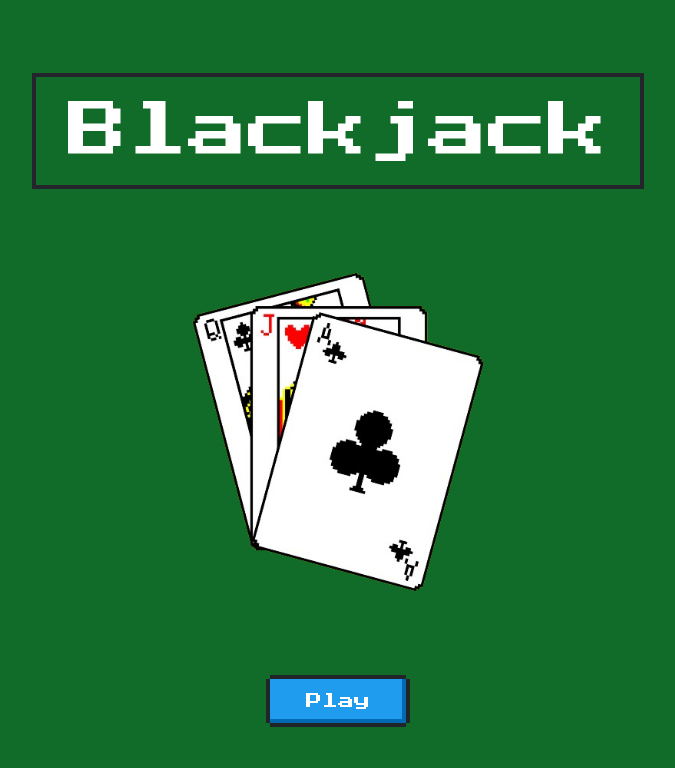
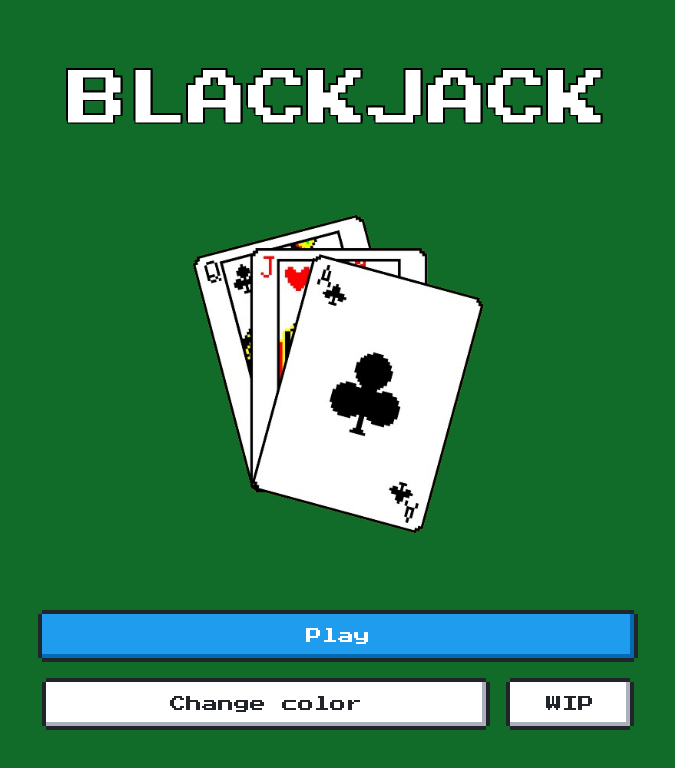
Before and after one commit to thebryanmartinez/blackjack, a React (Vite) app: page / in a window 1280 px wide. Shown: the top 768 px of the page, without its empty margins (302-977 px from the left). Built offline with nearby package versions, Linux system fonts and the light colour scheme.

Commit message:
feat: 🎸 add changing table color functionality

```diff
--- a/src/components/atoms/Layout.tsx
+++ b/src/components/atoms/Layout.tsx
@@ -1,3 +1,4 @@
+import { useTableTheme } from '@/contexts'
 import { ReactNode } from 'react'
 
 interface LayoutProps {
@@ -6,8 +7,10 @@ interface LayoutProps {
 }
 
 export const Layout = ({ children, className }: LayoutProps) => {
+  const { tableColor } = useTableTheme()
+
   return (
-    <main className={`bg-table-green h-dvh p-4 md:p-8 lg:p-12 ${className}`}>
+    <main className={`h-dvh p-4 md:p-8 lg:p-12 ${className} ${tableColor}`}>
       {children}
     </main>
   )
--- a/src/components/molecules/ChipAmount.tsx
+++ b/src/components/molecules/ChipAmount.tsx
@@ -53,7 +53,7 @@ const ChipAmount = ({
     <TooltipProvider>
       <Tooltip>
         <TooltipTrigger>
-          <Container
+          <div
             className={`flex w-fit items-center justify-center gap-4 ${borderStyle} ${scaleStyle}`}
           >
             {imagePosition === 'left' && (
@@ -76,7 +76,7 @@ const ChipAmount = ({
                 alt='Chips image'
               />
             )}
-          </Container>
+          </div>
         </TooltipTrigger>
         <TooltipContent side={tooltipSide}>
           <div className={`nes-balloon ${balloonStyle}`}>{tooltipText}</div>
--- a/src/constants/localStorage.constant.ts
+++ b/src/constants/localStorage.constant.ts
@@ -1,2 +1,3 @@
 export const CHIP_BALANCE = 'chip_balance'
 export const HIGH_SCORE = 'high_score'
+export const TABLE_COLOR = 'table_color'
--- a/src/constants/strings.constant.json
+++ b/src/constants/strings.constant.json
@@ -1,7 +1,8 @@
 {
   "home": {
     "title": "Blackjack",
-    "play": "Play"
+    "play": "Play",
+    "changeColor": "Change color"
   },
   "bet": {},
   "play": {
--- /dev/null
+++ b/src/contexts/TableThemeContext.tsx
@@ -0,0 +1,33 @@
+import { createContext, ReactNode, useContext, useState } from 'react'
+import { useTableColor } from '@/hooks'
+
+const TableColorContext = createContext({
+  tableColor: '',
+  toggleTableColor: () => {}
+})
+
+export const TableThemeProvider = ({ children }: { children: ReactNode }) => {
+  const { updateTableColor, color } = useTableColor()
+  const [tableColor, setTableColor] = useState(color || 'bg-table-green')
+
+  const colors = ['bg-table-green', 'bg-table-blue', 'bg-table-purple']
+
+  const toggleTableColor = () => {
+    setTableColor((prevColor) => {
+      const currentIndex = colors.indexOf(prevColor)
+      const nextIndex = (currentIndex + 1) % colors.length
+      updateTableColor(colors[nextIndex])
+      return colors[nextIndex]
+    })
+  }
+
+  return (
+    <TableColorContext.Provider value={{ tableColor, toggleTableColor }}>
+      {children}
+    </TableColorContext.Provider>
+  )
+}
+
+export const useTableTheme = () => {
+  return useContext(TableColorContext)
+}
--- /dev/null
+++ b/src/contexts/index.ts
@@ -0,0 +1 @@
+export * from './TableThemeContext'
--- a/src/hooks/index.ts
+++ b/src/hooks/index.ts
@@ -1,3 +1,4 @@
 export * from './useChipBalance'
 export * from './useBet'
 export * from './useHighScore'
+export * from './useTableColor'
--- /dev/null
+++ b/src/hooks/useTableColor.ts
@@ -0,0 +1,21 @@
+import { TABLE_COLOR } from '@/constants'
+import { useLayoutEffect } from 'react'
+
+export const useTableColor = () => {
+  const color = localStorage.getItem(TABLE_COLOR)
+
+  const updateTableColor = (color: string) => {
+    localStorage.setItem(TABLE_COLOR, color)
+  }
+
+  useLayoutEffect(() => {
+    if (!localStorage.getItem(TABLE_COLOR)) {
+      localStorage.setItem(TABLE_COLOR, 'bg-table-green')
+    }
+  }, [color])
+
+  return {
+    color,
+    updateTableColor
+  }
+}
--- a/src/main.tsx
+++ b/src/main.tsx
@@ -6,6 +6,7 @@ import { HelmetProvider } from 'react-helmet-async'
 import { QueryClient, QueryClientProvider } from '@tanstack/react-query'
 import '@fontsource/press-start-2p'
 import 'nes.css/css/nes.min.css'
+import { TableThemeProvider } from '@/contexts'
 
 export const queryClient = new QueryClient({
   defaultOptions: {
@@ -19,7 +20,9 @@ ReactDOM.createRoot(document.getElementById('root')!).render(
   <React.StrictMode>
     <QueryClientProvider client={queryClient}>
       <HelmetProvider>
-        <App />
+        <TableThemeProvider>
+          <App />
+        </TableThemeProvider>
       </HelmetProvider>
     </QueryClientProvider>
   </React.StrictMode>
--- a/src/routes/bet.route.tsx
+++ b/src/routes/bet.route.tsx
@@ -1,5 +1,5 @@
 import { createFileRoute } from '@tanstack/react-router'
-import { Layout, Typography, Button, Container } from '@components/atoms'
+import { Layout, Button } from '@components/atoms'
 import { useNavigate } from '@tanstack/react-router'
 import { Routes } from '@/constants'
 import { useState } from 'react'
@@ -9,7 +9,6 @@ import BlackChip from '@/assets/chips/chipBlack.png'
 import RedChip from '@/assets/chips/chipRed.png'
 import GreenChip from '@/assets/chips/chipGreen.png'
 import BlueChip from '@/assets/chips/chipBlue.png'
-import ChipsMedium from '@/assets/chips/chipsMedium.png'
 import ChipAmount from '@/components/molecules/ChipAmount'
 
 const CHIPS = [
--- a/src/routes/index.route.tsx
+++ b/src/routes/index.route.tsx
@@ -1,11 +1,13 @@
 import { createFileRoute } from '@tanstack/react-router'
 import { Logo } from '@/assets'
-import { Layout, Typography, Container, Button } from '@/components/atoms'
+import { Layout, Typography, Button } from '@/components/atoms'
 import { useNavigate } from '@tanstack/react-router'
 import { Routes, strings } from '@/constants'
+import { useTableTheme } from '@/contexts'
 
 const Home = () => {
   const navigate = useNavigate({ from: Routes.HOME })
+  const { toggleTableColor } = useTableTheme()
 
   const navigateToBet = () => {
     navigate({ to: Routes.BET })
@@ -13,24 +15,32 @@ const Home = () => {
 
   return (
     <Layout className='grid place-items-center'>
-      <Container>
       <Typography
         variant='h1'
-          className='text-3xl md:text-5xl lg:text-6xl'
+        className='text-stroke text-3xl uppercase md:text-5xl lg:text-6xl'
       >
         {strings.home.title}
       </Typography>
-      </Container>
       <img
         src={Logo}
         alt='Blackjack Logo'
         className='h-72 md:h-80 lg:h-96'
       />
+      <div className='flex w-full flex-col place-items-center gap-4'>
         <Button
-        className='nes-btn is-primary !px-12 '
+          className='nes-btn is-primary w-full md:w-1/2 '
           text={strings.home.play}
           onClick={navigateToBet}
         />
+        <div className='flex justify-between gap-4 md:w-1/2'>
+          <Button
+            text={strings.home.changeColor}
+            className='w-full'
+            onClick={toggleTableColor}
+          />
+          <Button text='WIP' />
+        </div>
+      </div>
     </Layout>
   )
 }
```
Lines whose indentation alone changed are shown as unchanged.
